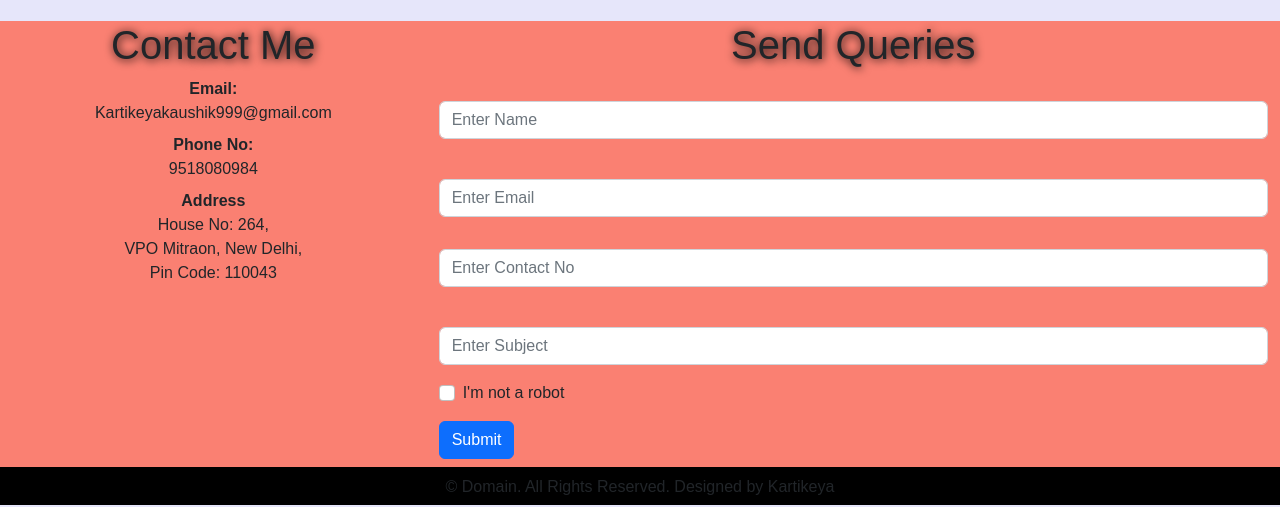
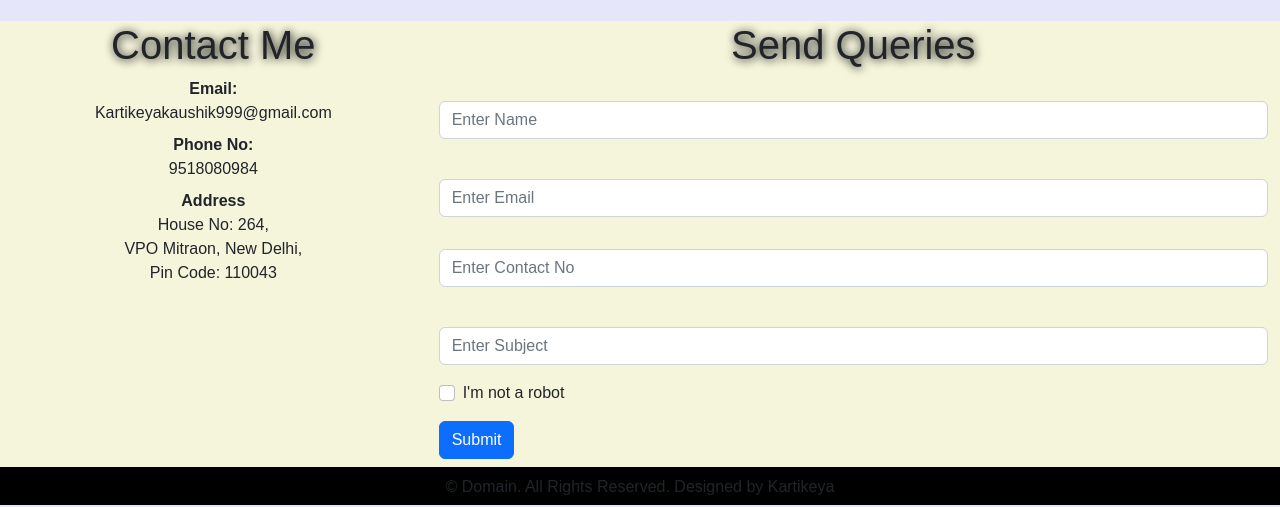
Before and after one commit to KartikeyaKaushik/Portfolio, a plain HTML site: page index.html in a window 1280 px wide. Shown: the part 1613-2120 px from the top of the page. Drawn offline with nearby package versions, Linux system fonts and the light colour scheme; a web font is replaced by a local one.

Commit message:
contact form's background color changed

```diff
--- a/index.html
+++ b/index.html
@@ -256,7 +256,7 @@
 
 
     <!-- ######################### contact me section ################################# -->
-    <div id="contact" style="background-color:salmon" class=" container-fluid ">
+    <div id="contact" style="background-color:beige" class=" container-fluid ">
         <div class="row">
             <div class="col-sm-4  mb-2">
                 <h1 class="text_shd_01 text-center">Contact Me</h1>
```
